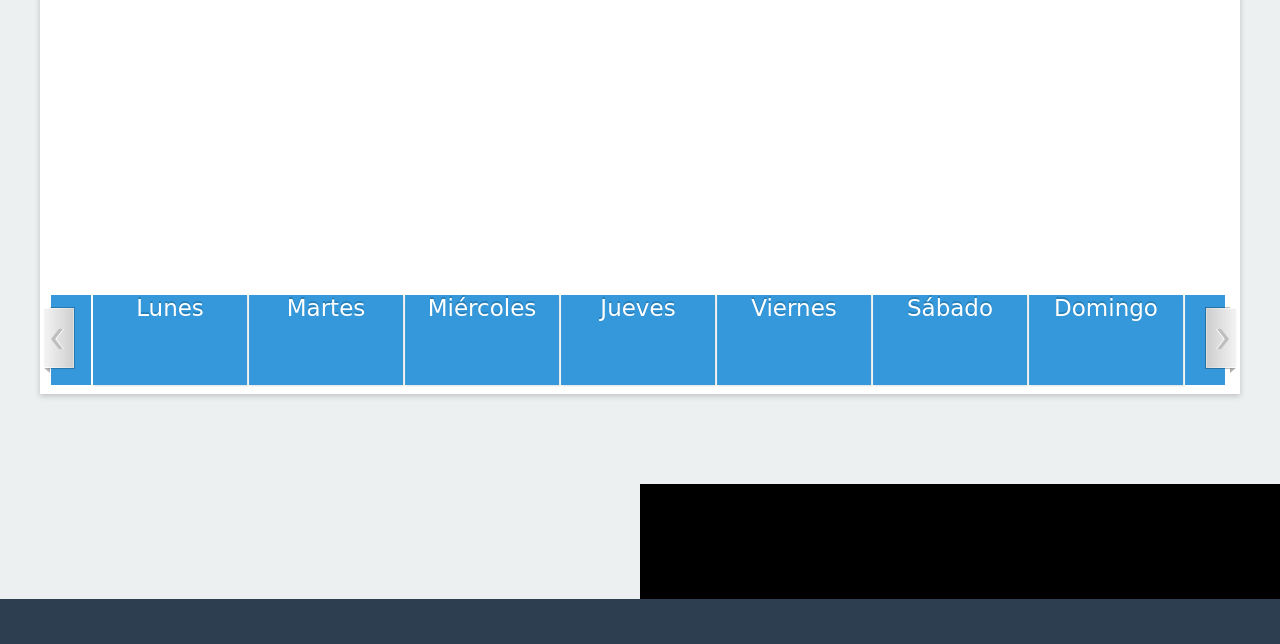
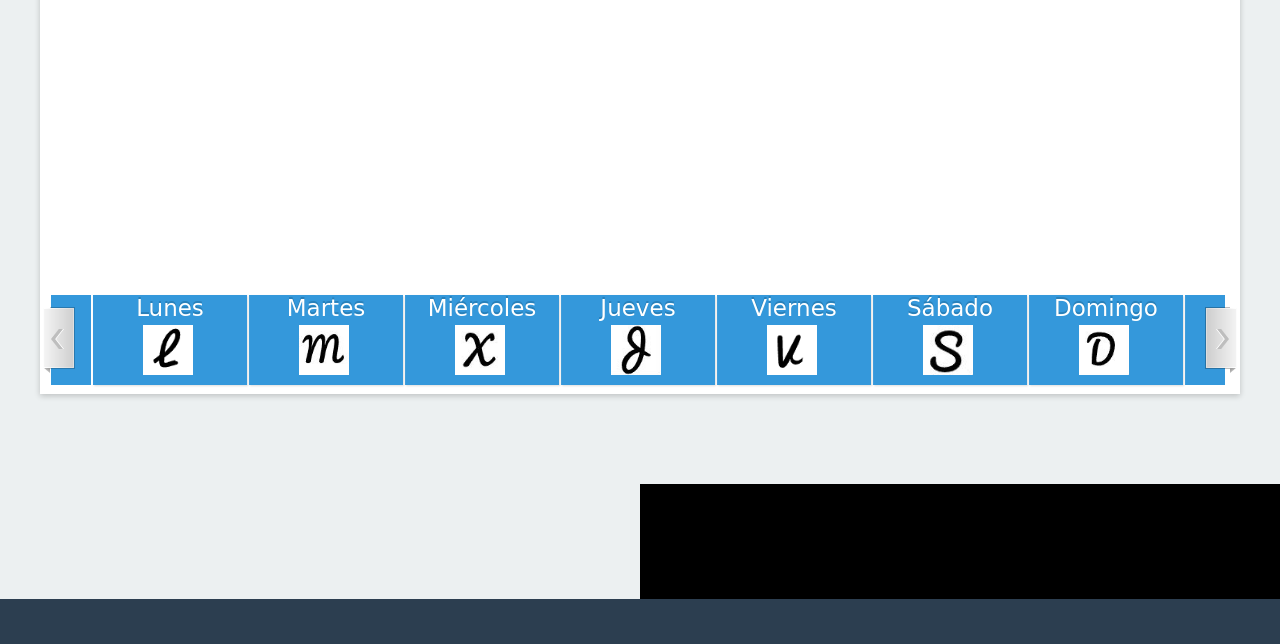
Before and after one commit to MarcoGuida/proyectoMBox, a plain HTML site: page semana.html in a window 1280 px wide. Shown: the part 156-800 px from the top of the page. Drawn offline with Linux system fonts and the light colour scheme; a script that the page names is missing.

Commit message:
css semana

```diff
--- a/app/stylesheets/Main.css
+++ b/app/stylesheets/Main.css
@@ -52,7 +52,7 @@ border-left-color: #3178C0;*/
 
 .boton {
     position: relative;
-	padding: 5px 30px;
+	padding: 5px 30px 0;
   	margin: 0px 10px 10px 0px;
   	float: left;
 	border-radius: 10px;
@@ -68,7 +68,7 @@ border-left-color: #3178C0;*/
 
 .boton:before {
     display: block;
-    height: 22px;
+    height: 27px;
     line-height: 0;
     margin: 0 auto 6px;
     width: 32px;
@@ -311,7 +311,7 @@ border-left-color: #3178C0;*/
     background-position: 100% 100%;
 }
 
-.hour-icon {
+.hour-icon, .day-icon {
     background-color: rgba(0, 0, 0, 0);
     background-position: left top;
     background-repeat: no-repeat;
@@ -336,6 +336,41 @@ border-left-color: #3178C0;*/
 .hour-icon-noche {
     background-image: url("../../Imagenes/noche.png");
     background-size: 60px auto;
+}
+
+.day-icon-lunes {
+    background-image: url("../../Imagenes/letraL.jpg");
+    background-size: 50px auto;
+}
+
+.day-icon-martes {
+    background-image: url("../../Imagenes/letraM.jpg");
+    background-size: 50px auto;
+}
+
+.day-icon-miercoles {
+    background-image: url("../../Imagenes/letraX.jpg");
+    background-size: 50px auto;
+}
+
+.day-icon-jueves {
+    background-image: url("../../Imagenes/letraJ.jpg");
+    background-size: 50px auto;
+}
+
+.day-icon-viernes {
+    background-image: url("../../Imagenes/letraV.jpg");
+    background-size: 50px auto;
+}
+
+.day-icon-sabado {
+    background-image: url("../../Imagenes/letraS.jpg");
+    background-size: 50px auto;
+}
+
+.day-icon-domingo {
+    background-image: url("../../Imagenes/letraD.jpg");
+    background-size: 50px auto;
 }
 
 #advertisement {
--- a/semana.html
+++ b/semana.html
@@ -64,13 +64,13 @@
 				<div id="leftArrow" class="arrows"><a href="#"></a></div>
 				<ul>
 
-					<li><a href="#">Lunes<span class="hour-icon day-icon-lunes" data-type="icon" ></span></a></li>
-					<li><a href="#">Martes<span class="hour-icon day-icon-martes" data-type="icon" ></span></a></li>
-					<li><a href="#">Miércoles<span class="hour-icon day-icon-miercoles" data-type="icon" ></span></a></li>
-					<li><a href="#">Jueves<span class="hour-icon day-icon-jueves" data-type="icon" ></span></a></li>
-					<li><a href="#">Viernes<span class="hour-icon day-icon-viernes" data-type="icon" ></span></a></li>
-					<li><a href="#">Sábado<span class="hour-icon day-icon-sabado" data-type="icon" ></span></a></li>
-					<li><a href="#">Domingo<span class="hour-icon day-icon-domingo" data-type="icon" ></span></a></li>
+					<li><a href="#">Lunes<span class="day-icon day-icon-lunes" data-type="icon" ></span></a></li>
+					<li><a href="#">Martes<span class="day-icon day-icon-martes" data-type="icon" ></span></a></li>
+					<li><a href="#">Miércoles<span class="day-icon day-icon-miercoles" data-type="icon" ></span></a></li>
+					<li><a href="#">Jueves<span class="day-icon day-icon-jueves" data-type="icon" ></span></a></li>
+					<li><a href="#">Viernes<span class="day-icon day-icon-viernes" data-type="icon" ></span></a></li>
+					<li><a href="#">Sábado<span class="day-icon day-icon-sabado" data-type="icon" ></span></a></li>
+					<li><a href="#">Domingo<span class="day-icon day-icon-domingo" data-type="icon" ></span></a></li>
 
 				</ul>
 				<div id="rightArrow" class="arrows"><a href="#"></a></div>
```
